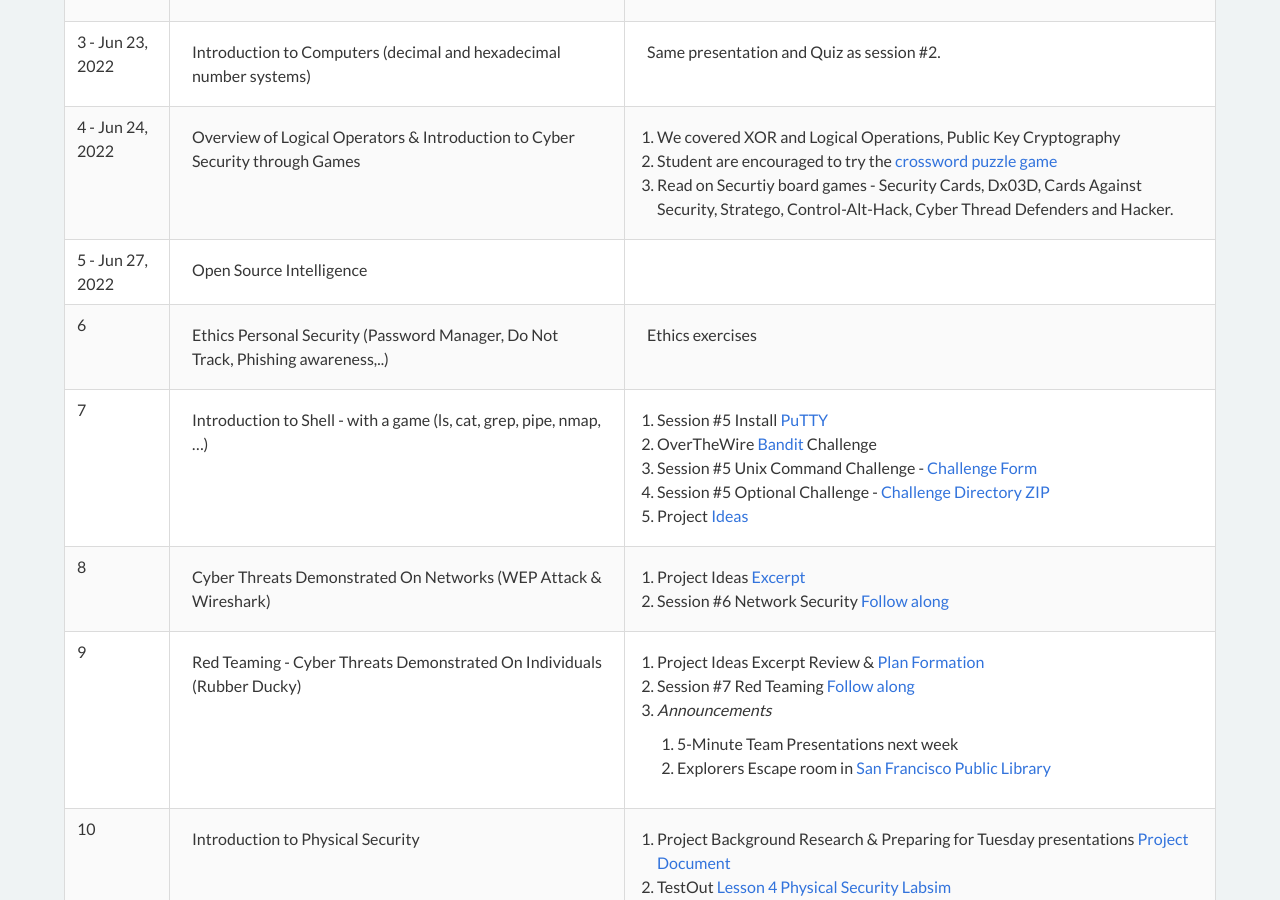
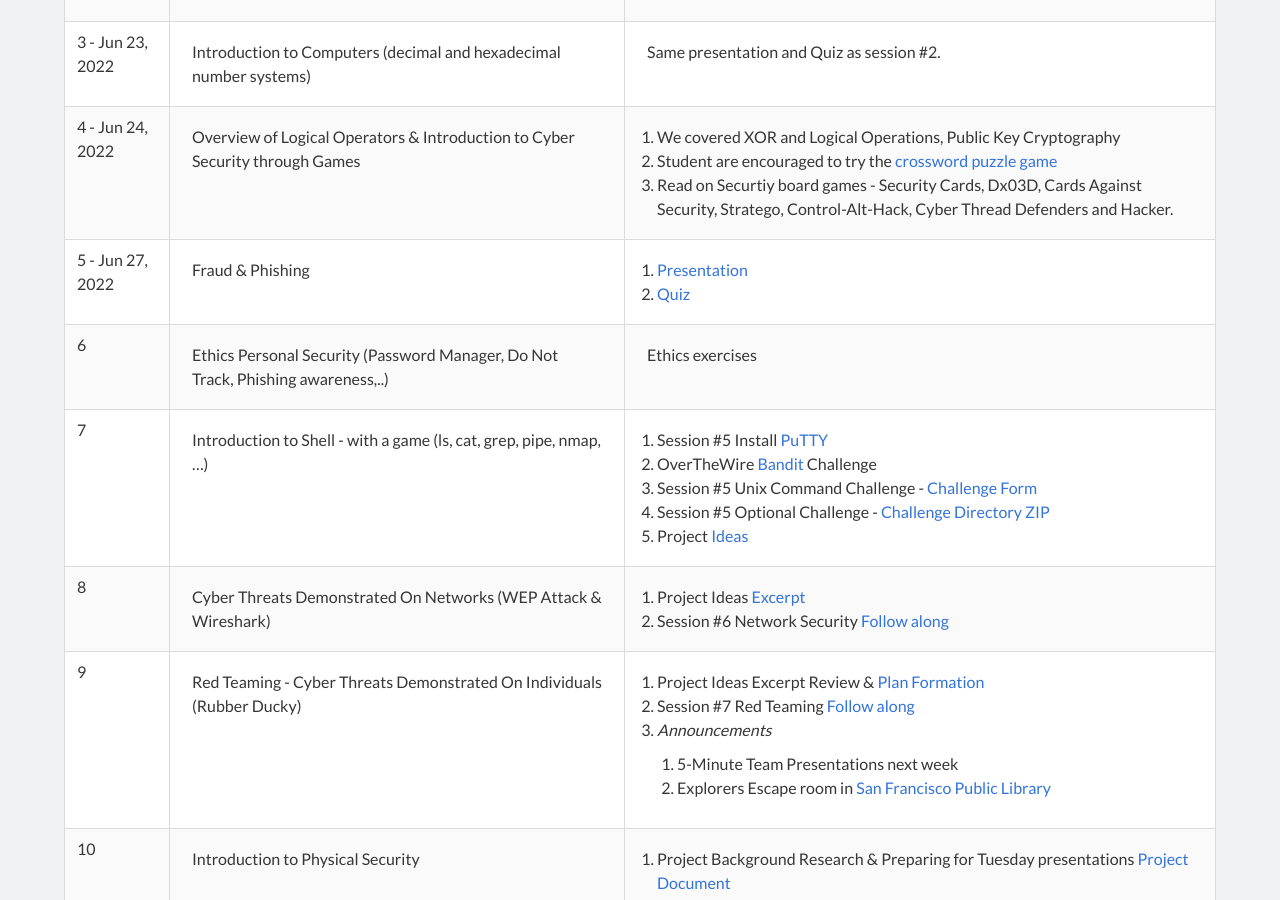
Before and after one commit to cyberdefendersprogram/www-homepage, a Jekyll site: the page built from pages/programs/cyberexplorers-ncat.md, in a window 1280 px wide and 900 px high, scrolled down 1420 px. Built offline with Jekyll 4.4.1, drawn with Linux system fonts in a browser that asks for light colours; nearby versions of some CDN libraries.

Commit message:
session 4

```diff
--- a/_data/cyber-explorers-ncat.yml
+++ b/_data/cyber-explorers-ncat.yml
@@ -24,8 +24,10 @@
 
 - session: 5 - Jun 27, 2022
   desc: |
-    Open Source Intelligence
+    Fraud & Phishing
   notes: |
+    1. [Presentation](https://docs.google.com/presentation/d/13W5nj3tiTrN4Odlh0ZsPLfuwAxlxOteOpBaMagTiK8Y/edit?usp=sharing)
+    2. [Quiz](https://docs.google.com/forms/d/e/1FAIpQLScqr1t1O7d2IKlKhNExNh3dqlrSEPfe_V7dF838MUodCTYJ2g/viewform)
 
 - session: 6
   desc: Ethics Personal Security (Password Manager, Do Not Track, Phishing awareness,..)
--- a/_includes/navbar.html
+++ b/_includes/navbar.html
@@ -50,7 +50,7 @@
               </div>
             <a href="{{site.blog}}" class="navbar-item">Blog</a>
             <div class="navbar-item has-dropdown is-hoverable">
-              <a class="navbar-link">Resources</a>
+              <a class="navbar-link">Misc</a>
               <div class="navbar-dropdown">
                 <a href="/2019-in-review" class="navbar-item">2019 in Review</a>
                 <a href="/calendar" class="navbar-item">2020 Calendar</a>
```
